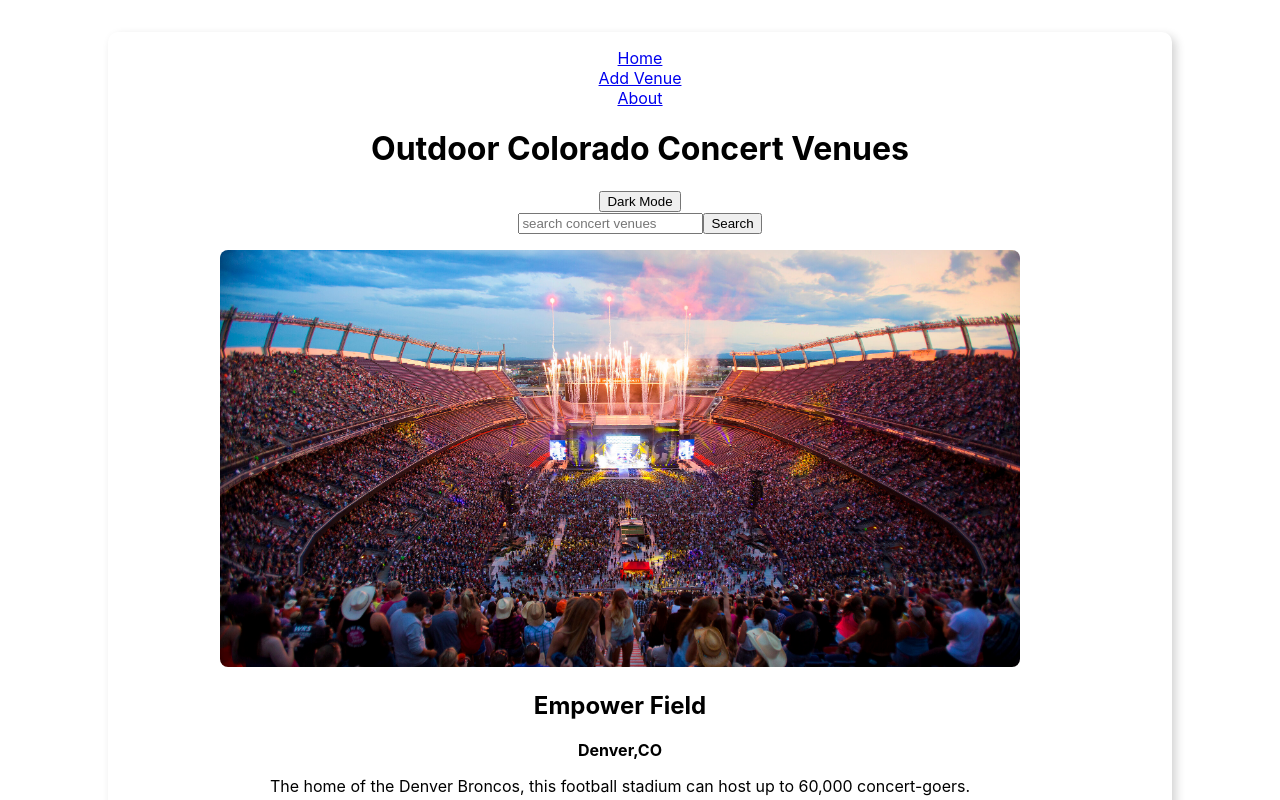
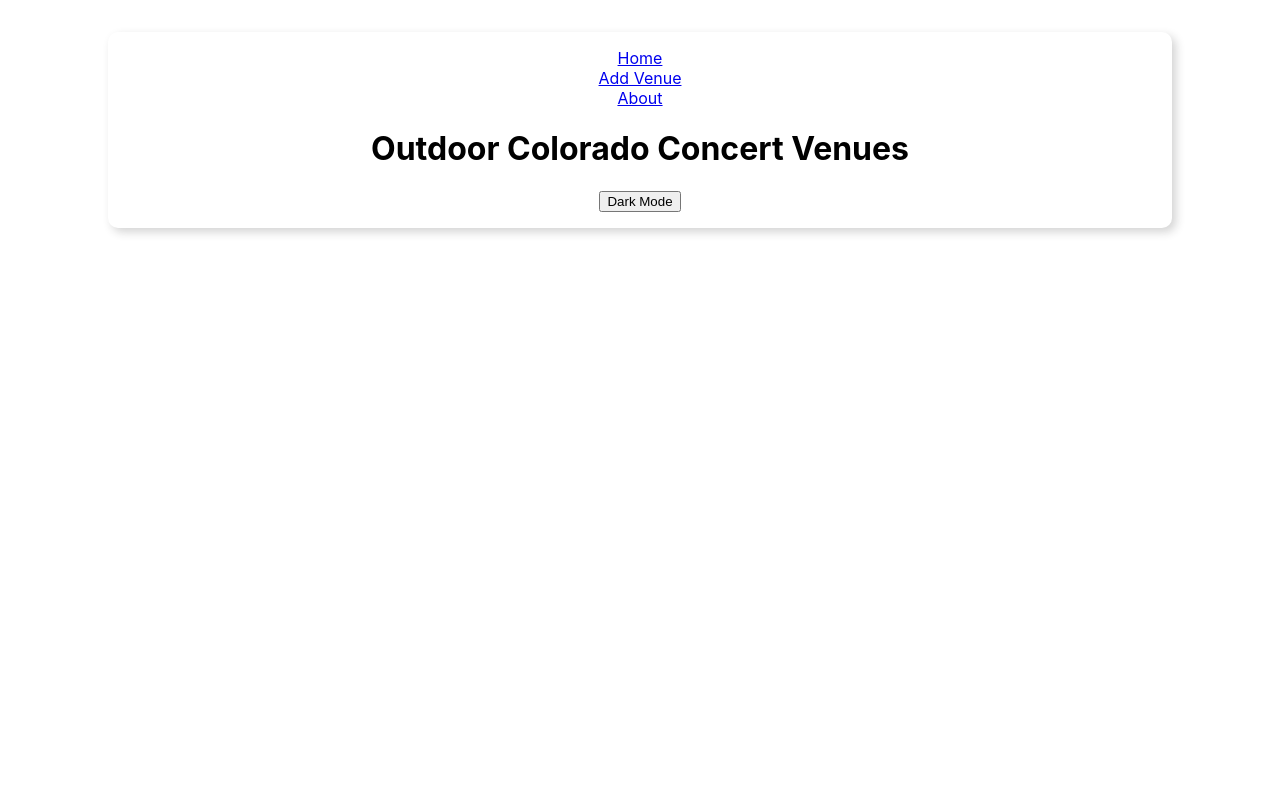
Before and after one commit to kmac303/Phase-2-Project, a React (Create React App) app: page / in a window 1280 px wide. Shown: the top 800 px of the page. Built offline with nearby package versions, Linux system fonts and the light colour scheme; data requests are answered from the project's data file.

Commit message:
Initializing VenueContainer component

```diff
--- a/src/VenueContainer.js
+++ b/src/VenueContainer.js
@@ -1,42 +1,9 @@
-import React, {useState, useEffect} from "react";
-import Search from "./Search";
-import VenueCard from "./VenueCard";
-//this component is where we store our venues
-function VenueContainer({venues, setVenues}) {
-  const [search, setSearch] = useState("");
-//fetching data from our db.json
-  useEffect(() => {
-    fetch("http://localhost:3000/venues")
-      .then((r) => r.json())
-      .then((venues) => setVenues(venues)); //call setVenues function passing in the array to update state
-  }, []);
-//handles deleting a venue by taking in its id
-      function handleDeleteVenue(id) {
-        const updatedVenueArray = venues.filter(venue => venue.id !== id);
-        setVenues(updatedVenueArray);
-      }
-//new array that filters through if name, description or location matches the search terms. Also handles case insensitive matches
-      const filteredVenues = venues.filter(venue => {
-        return (venue.name.toLowerCase().includes(search.toLowerCase()))
-        || venue.description.toLowerCase().includes(search.toLowerCase())
-        || venue.location.toLowerCase().includes(search.toLowerCase())
-      })
-//iterating over the filtered array and creating a separate VenueCard for each venue
-      const venueCards = filteredVenues.map(venueObj => {
-        return <VenueCard
-          key={venueObj.id}
-          venue={venueObj}
-          onDeleteVenue={handleDeleteVenue}/>
-      })
+import React from "react";
 
+function VenueContainer() {
     return (
-        <div>
-          <Search onSearch={setSearch}/>
-            <ul className="cards">
-                {venueCards}
-            </ul>
-        </div>
-    )
+      null
+     )
 }
 
 export default VenueContainer;
```
